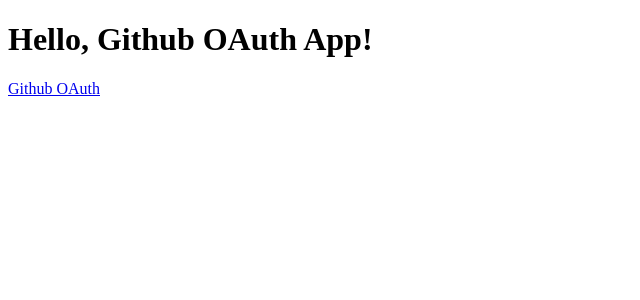
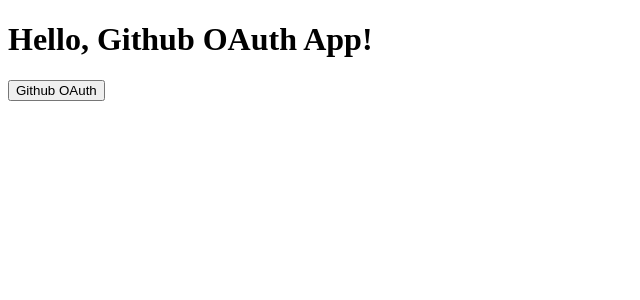
Before and after one commit to AkifumiSato/next-oauth-pure-impl-example, a Next.js app: page / in a window 1280 px wide. Shown: the top 300 px of the page, without its empty margins (0-640 px from the left). Built offline with nearby package versions, Linux system fonts and the light colour scheme.

Commit message:
faet: CSRF token check add

```diff
--- a/app/(auth)/login/callback/route.ts
+++ b/app/(auth)/login/callback/route.ts
@@ -10,6 +10,17 @@
 
 export async function GET(request: NextRequest) {
   const searchParams = request.nextUrl.searchParams;
+  const session = await getSession();
+  if (session.currentUser.isLogin === true) {
+    throw new Error("Already login.");
+  }
+
+  // check state(csrf token)
+  const urlState = searchParams.get("state");
+  if (session.currentUser.state !== urlState) {
+    throw new Error("CSRF token not equaled.");
+  }
+
   const code = searchParams.get("code");
   const { GITHUB_CLIENT_ID, GITHUB_CLIENT_SECRET } = process.env;
   if (GITHUB_CLIENT_ID === undefined || GITHUB_CLIENT_SECRET === undefined) {
@@ -29,7 +40,6 @@
     return res.json();
   });
 
-  const session = await getSession();
   await session.onLogin(githubTokenResponse.access_token);
 
   redirect("/user", RedirectType.replace);
--- a/app/lib/session.ts
+++ b/app/lib/session.ts
@@ -29,6 +29,14 @@
 
   get currentUser() {
     return this.values.currentUser;
+  }
+
+  async preLogin() {
+    const state = uuid();
+    this.values.currentUser = { isLogin: false, state };
+    await this.save();
+
+    return state;
   }
 
   async onLogin(accessToken: string) {
--- a/app/page.tsx
+++ b/app/page.tsx
@@ -1,14 +1,24 @@
+import { redirect } from "next/navigation";
+import { getSession } from "./lib/session";
+
 export default function Page() {
+  async function login() {
+    "use server";
+
+    const session = await getSession();
+    const state = await session.preLogin();
+
+    redirect(
+      `https://github.com/login/oauth/authorize?scope=user:email&client_id=${process.env.GITHUB_CLIENT_ID}&state=${state}`,
+    );
+  }
+
   return (
     <>
       <h1>Hello, Github OAuth App!</h1>
-      <p>
-        <a
-          href={`https://github.com/login/oauth/authorize?scope=user:email&client_id=${process.env.GITHUB_CLIENT_ID}`}
-        >
-          Github OAuth
-        </a>
-      </p>
+      <form action={login}>
+        <button type="submit">Github OAuth</button>
+      </form>
     </>
   );
 }
@@ -16,3 +26,5 @@
 export const metadata = {
   title: "Hello, Github OAuth App!",
 };
+
+export const dynamic = "force-dynamic";
--- a/package.json
+++ b/package.json
@@ -4,7 +4,8 @@
     "dev": "next dev --turbo",
     "build": "next build",
     "start": "next start",
-    "check": "biome check . --apply",
+    "clean-start": "rm -rf .next && next build && next start",
+    "check": "biome check .",
     "prepare": "husky"
   },
   "dependencies": {
```
